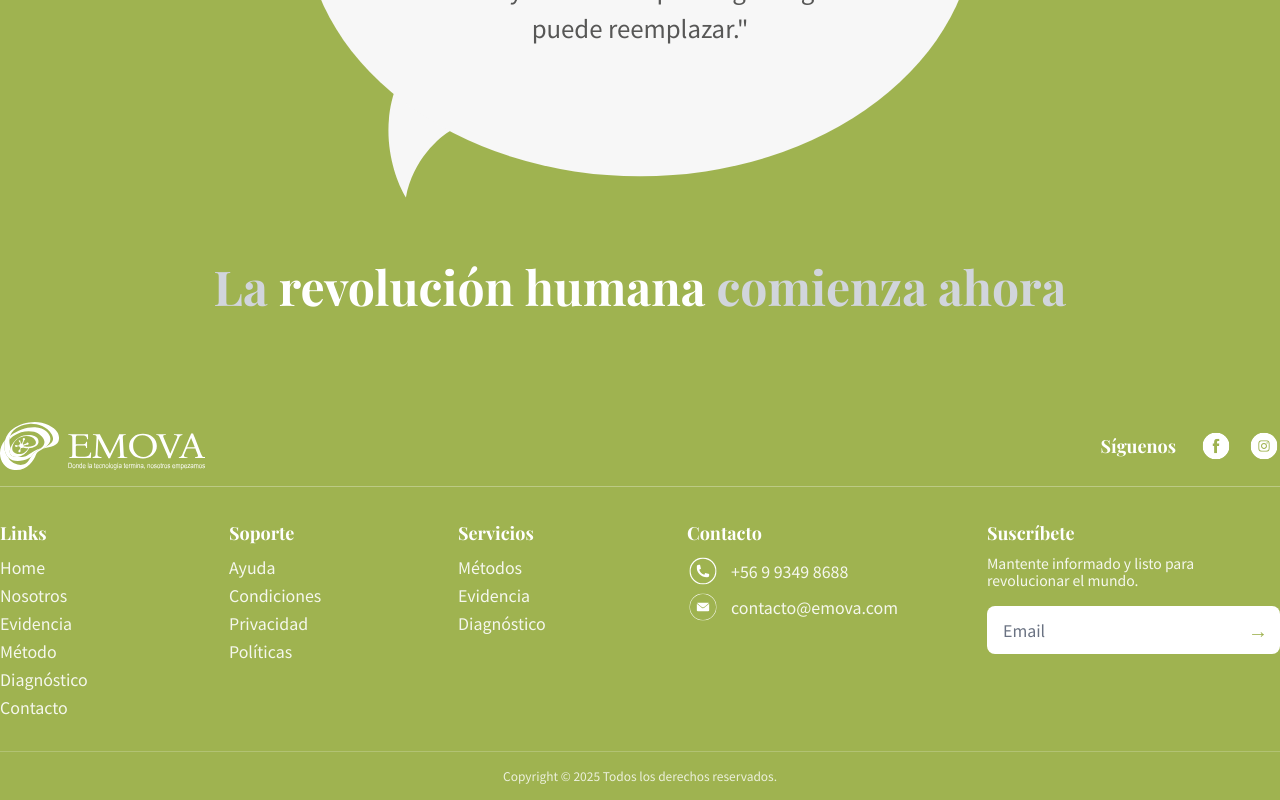
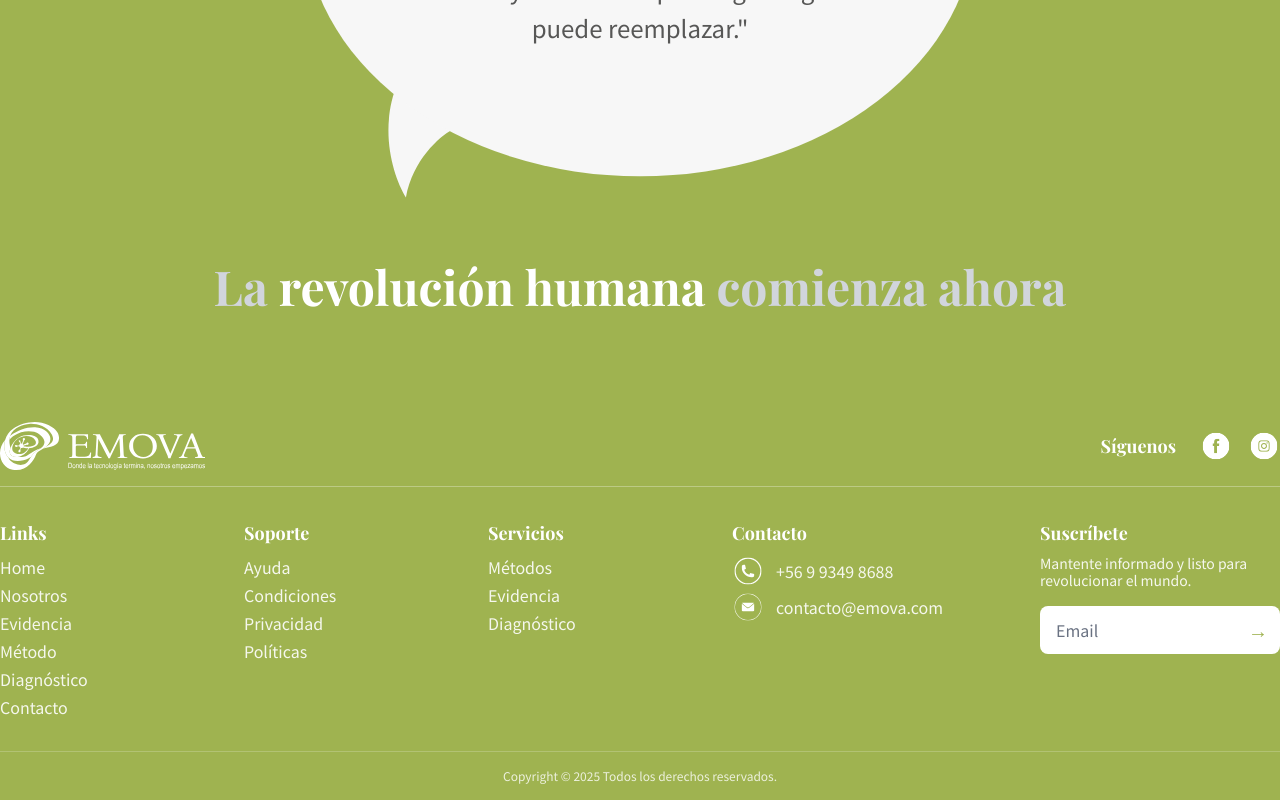
Before and after one commit to estraulacosta/emova-web, a Next.js app: page /contacto in a window 1280 px wide. Shown: the part 1914-2714 px from the top of the page. Built offline with nearby package versions, Linux system fonts and the light colour scheme.

Commit message:
footer en tablet, nuevo video en el inicio, corregidas cositas del responsive

```diff
--- a/src/app/globals.css
+++ b/src/app/globals.css
@@ -1,3 +1,98 @@
+@media (min-width: 1025px) {
+  .footer-sections-row {
+    display: grid !important;
+    grid-template-columns: minmax(140px, 1fr) minmax(140px, 1fr) minmax(140px, 1fr) minmax(180px, 1fr) minmax(220px, 1.2fr) !important;
+    gap: 48px !important;
+    width: 100%;
+    align-items: flex-start !important;
+  }
+  .footer-section {
+    margin-bottom: 0 !important;
+    min-width: 140px;
+    max-width: 220px;
+  }
+  .footer-contact {
+    margin-bottom: 0 !important;
+    min-width: 180px;
+    max-width: 260px;
+  }
+  .footer-suscribe {
+    margin-bottom: 0 !important;
+    min-width: 220px;
+    max-width: 320px;
+  }
+  .footer-section ul,
+  .footer-contact ul {
+    margin-bottom: 0 !important;
+  }
+}
+@media (min-width: 1025px) {
+  .footer-sections-row {
+    display: flex !important;
+    flex-direction: row !important;
+    justify-content: space-between !important;
+    align-items: flex-start !important;
+    gap: 48px !important;
+    width: 100%;
+  }
+  .footer-section {
+    min-width: 140px;
+    max-width: 180px;
+    margin-bottom: 0 !important;
+  }
+  .footer-contact {
+    min-width: 200px;
+    max-width: 220px;
+    margin-bottom: 0 !important;
+  }
+  .footer-suscribe {
+    min-width: 280px;
+    max-width: 320px;
+    margin-bottom: 0 !important;
+  }
+  .footer-section ul,
+  .footer-contact ul {
+    margin-bottom: 0 !important;
+  }
+}
+@media (min-width: 1025px) {
+  footer .footer-sections-row {
+    display: flex !important;
+    flex-direction: row !important;
+    justify-content: flex-start !important;
+    align-items: flex-start !important;
+    gap: 4rem !important;
+    width: 100%;
+  }
+  footer .footer-section,
+  footer .footer-contact,
+  footer .footer-suscribe {
+    min-width: 180px !important;
+    max-width: 320px !important;
+    width: auto !important;
+    margin-bottom: 0 !important;
+    text-align: left !important;
+  }
+  footer .footer-contact-row {
+    display: flex !important;
+    flex-direction: row !important;
+    gap: 4rem !important;
+    margin-top: 0 !important;
+    width: 100%;
+    justify-content: flex-start !important;
+    align-items: flex-start !important;
+  }
+  footer .footer-contact {
+    margin-right: 2rem !important;
+  }
+  footer .footer-suscribe {
+    margin-left: 2rem !important;
+  }
+}
+
+@media (min-width: 1025px) {
+  /* Se eliminan los overrides para restaurar el footer original */
+}
 
 @import "tailwindcss";
 
@@ -95,3 +190,63 @@ body {
 h1, h2, h3, h4, h5, h6 {
   font-family: var(--font-playfair), serif;
 }
+/* Responsive Footer solo para tablet */
+@media (min-width: 768px) and (max-width: 1024px) {
+  footer {
+    padding-left: 2rem;
+    padding-right: 2rem;
+  }
+  /* Footer grid para tablet */
+  footer .footer-sections-row {
+    display: grid;
+    grid-template-columns: repeat(3, 1fr);
+  .solution-bubble-content p {
+    font-size: 1.7rem !important;
+    line-height: 1.8 !important;
+    word-break: break-word !important;
+  }
+  .solution-bubble-content h2 {
+    font-size: 4rem !important;
+    margin-bottom: 2.5rem !important;
+  }
+  }
+  footer .footer-contact-row {
+    display: flex;
+    flex-direction: row;
+    justify-content: center;
+    gap: 2rem;
+  }
+  footer .footer-contact,
+  footer .footer-suscribe {
+    width: 100%;
+    max-width: 350px;
+    margin: 0 auto 1rem auto;
+    text-align: left;
+  }
+  /* Ocultar margen inferior de las secciones de arriba */
+  footer .footer-section:last-child {
+    margin-bottom: 0;
+  }
+  footer .flex.items-center.justify-between {
+    flex-direction: column;
+    gap: 1rem;
+    text-align: center;
+  }
+  footer .flex.items-center.gap-4 {
+    justify-content: center;
+  }
+    /* Ajuste burbuja solución home para tablet */
+    .solution-bubble-content {
+      padding-left: 2.5rem !important;
+      padding-right: 2.5rem !important;
+      max-width: 90vw !important;
+    }
+    .solution-bubble-content p {
+      font-size: 1.05rem !important;
+      line-height: 1.4 !important;
+      word-break: break-word;
+    }
+    .solution-bubble-content h2 {
+      font-size: 2.2rem !important;
+    }
+}
--- a/src/components/Footer.tsx
+++ b/src/components/Footer.tsx
@@ -23,11 +23,11 @@ export default function Footer() {
             </a>
           </div>
         </div>
-        {/* Bloque medio: columnas */}
+        {/* Bloque medio: columnas en una sola línea */}
         <div className="py-8 border-b border-white/20">
-          <div className="flex flex-col md:flex-row md:justify-between gap-8">
+          <div className="footer-sections-row grid grid-cols-1 lg:grid-cols-5 gap-8 w-full">
             {/* Links */}
-            <div className="md:min-w-[140px]">
+            <div className="footer-section min-w-[140px]">
               <h4 className="font-playfair font-bold mb-2 text-lg">Links</h4>
               <ul className="space-y-1 text-white/90">
                 <li><Link href="/" className="hover:underline">Home</Link></li>
@@ -38,9 +38,8 @@ export default function Footer() {
                 <li><Link href="/contacto" className="hover:underline">Contacto</Link></li>
               </ul>
             </div>
-
             {/* Soporte */}
-            <div className="md:min-w-[140px]">
+            <div className="footer-section min-w-[140px]">
               <h4 className="font-playfair font-bold mb-2 text-lg">Soporte</h4>
               <ul className="space-y-1 text-white/90">
                 <li><a href="#" className="hover:underline">Ayuda</a></li>
@@ -49,9 +48,8 @@ export default function Footer() {
                 <li><a href="#" className="hover:underline">Políticas</a></li>
               </ul>
             </div>
-
             {/* Servicios */}
-            <div className="md:min-w-[140px]">
+            <div className="footer-section min-w-[140px]">
               <h4 className="font-playfair font-bold mb-2 text-lg">Servicios</h4>
               <ul className="space-y-1 text-white/90">
                 <li><Link href="/metodo" className="hover:underline">Métodos</Link></li>
@@ -59,9 +57,8 @@ export default function Footer() {
                 <li><Link href="/diagnostico" className="hover:underline">Diagnóstico</Link></li>
               </ul>
             </div>
-
             {/* Contacto */}
-            <div className="md:min-w-[200px]">
+            <div className="footer-contact min-w-[180px]">
               <h4 className="font-playfair font-bold mb-2 text-lg">Contacto</h4>
               <ul className="space-y-1 text-white/90">
                 <li className="flex items-center gap-3">
@@ -78,9 +75,8 @@ export default function Footer() {
                 </li>
               </ul>
             </div>
-
             {/* Suscríbete */}
-            <div className="md:min-w-[280px] md:max-w-[320px]">
+            <div className="footer-suscribe min-w-[220px] max-w-[320px]">
               <h4 className="font-playfair font-bold mb-2 text-lg">Suscríbete</h4>
               <div className="flex flex-col gap-2">
                 <span className="text-white/90 text-sm font-noto leading-tight">
--- a/src/components/sections/Solution.tsx
+++ b/src/components/sections/Solution.tsx
@@ -42,16 +42,45 @@ export default function Solution() {
                 </div>
 
                 {/* Content */}
-                <div className="relative z-10 pt-0 min-[375px]:pt-3 sm:pt-6 md:pt-12 pb-10 px-6 sm:px-8 md:px-12 text-center max-w-3xl mx-auto">
-                  <h2 className="text-base sm:text-xl md:text-6xl font-playfair font-bold mb-2 sm:mb-3 md:mb-10 text-emova-secondary">
+                <div
+                  className="solution-bubble-content relative z-10 pt-0 min-[375px]:pt-3 sm:pt-6 md:pt-12 pb-10 px-6 sm:px-8 md:px-12 text-center max-w-3xl mx-auto"
+                  style={{
+                    ...(typeof window !== 'undefined' && window.innerWidth >= 1024 && window.innerWidth <= 1050
+                      ? { paddingLeft: '6vw', paddingRight: '6vw', maxWidth: '92vw', marginBottom: 100 }
+                      : {})
+                  }}
+                >
+                  <h2
+                    className="text-base sm:text-xl md:text-6xl font-playfair font-bold mb-2 sm:mb-3 md:mb-10 text-emova-secondary"
+                    style={{
+                      ...(typeof window !== 'undefined' && window.innerWidth >= 1024 && window.innerWidth <= 1050
+                        ? { fontSize: '5rem', color: '#575756', fontWeight: 700, lineHeight: 1.1, letterSpacing: '-1px', textAlign: 'center', marginBottom: '2.5rem' }
+                        : {})
+                    }}
+                  >
                     Solución
                   </h2>
-
-                  <div className="space-y-2 sm:space-y-3 md:space-y-6 text-emova-grey">
-                    <p className="text-[9px] min-[375px]:text-[11px] sm:text-sm md:text-2xl font-libre leading-tight md:leading-relaxed">
+                  <div
+                    className="space-y-2 sm:space-y-3 md:space-y-6 text-emova-grey"
+                  >
+                    <p
+                      className="text-[9px] min-[375px]:text-[11px] sm:text-sm md:text-2xl font-libre leading-tight md:leading-relaxed"
+                      style={{
+                        ...(typeof window !== 'undefined' && window.innerWidth >= 1024 && window.innerWidth <= 1050
+                          ? { fontSize: '2.2rem', lineHeight: '2.2rem', color: '#575756' }
+                          : {})
+                      }}
+                    >
                       Somos la única Activadora de Inteligencia Emocional Organizacional. No capacitamos personas. Activamos transformación humana.
                     </p>
-                    <p className="text-[9px] min-[375px]:text-[11px] sm:text-sm md:text-2xl font-libre leading-tight md:leading-relaxed opacity-90">
+                    <p
+                      className="text-[9px] min-[375px]:text-[11px] sm:text-sm md:text-2xl font-libre leading-tight md:leading-relaxed opacity-90"
+                      style={{
+                        ...(typeof window !== 'undefined' && window.innerWidth >= 1024 && window.innerWidth <= 1050
+                          ? { fontSize: '2.2rem', lineHeight: '2.2rem', color: '#575756' }
+                          : {})
+                      }}
+                    >
                       A diferencia de consultoras tradicionales que entregan contenidos genéricos, nosotros activamos transformaciones neuroemocionales reales mediante nuestro Modelo de Transformación Neuroemocional™.
                     </p>
                   </div>
@@ -60,6 +89,8 @@ export default function Solution() {
            </motion.div>
         </div>
 
+        {/* Resultado */}
+        <div className="resultado-section"></div>
       </div>
     </section>
   );
```
Also changed, not shown: 1 other file (tests, documents, lock files or other folders).
